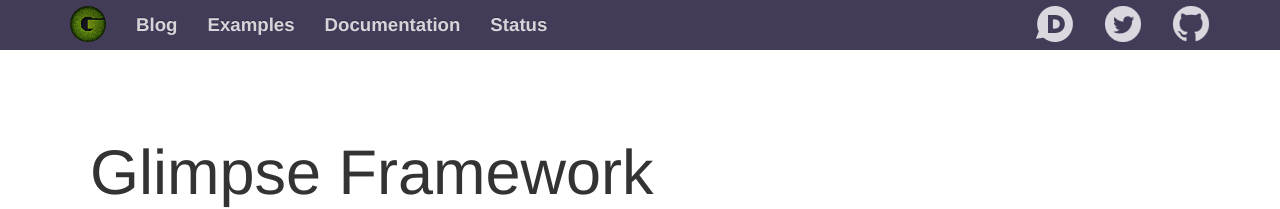
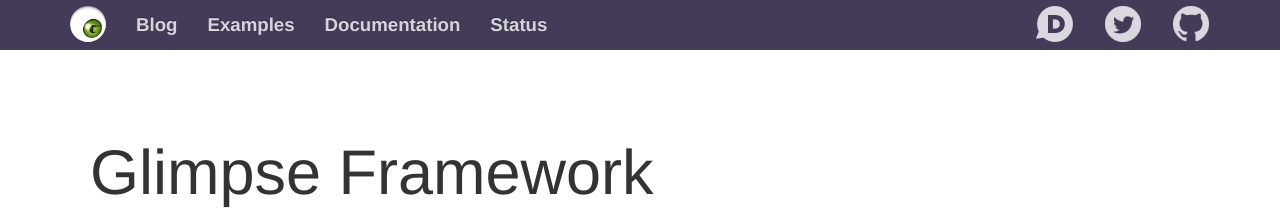
Before and after one commit to glimpse-graphics/glimpse-graphics.github.io, a Jekyll site: the page built from index.html, in a window 1280 px wide. Shown: the top 209 px of the page. Built offline with Jekyll 4.4.1, drawn with Linux system fonts in a browser that asks for light colours; nearby versions of some CDN libraries; comment, search, counter and statistics services are not loaded.

Commit message:
Changed header icon

```diff
--- a/_includes/navbar.html
+++ b/_includes/navbar.html
@@ -10,7 +10,7 @@
 			</button>
 
 			<a class="hidden-xs navbar-brand" href="/">
-				<img alt="{{ site.title }}" src="/assets/img/icon.png">
+				<img alt="{{ site.title }}" src="/assets/img/header_icon.png">
 			</a>
 
 			<a class="visible-xs navbar-brand" href="/" itemprop="name">{% if page.mobileTitle %}{{ page.mobileTitle }}{% else %}{{ page.title }}{% endif %}</a>
```
Also changed, not shown: assets/img/header_icon.png (added).
